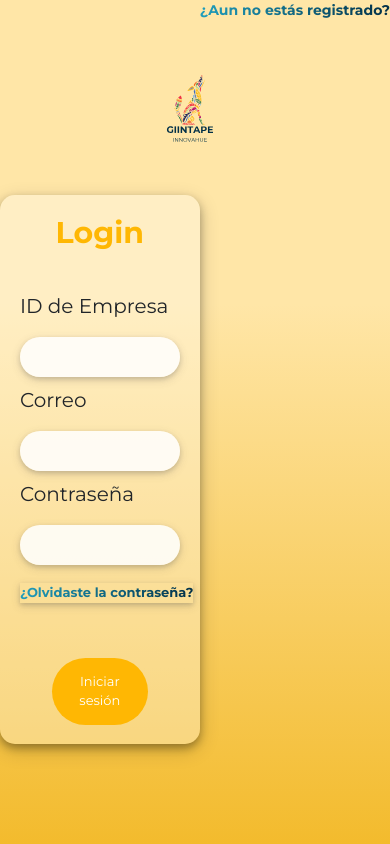
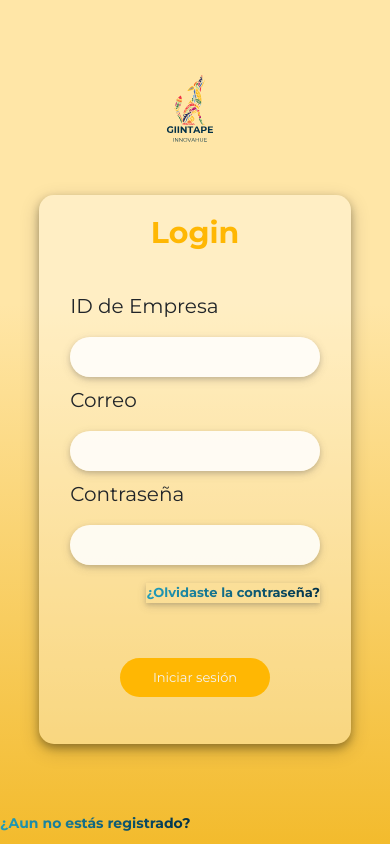
Before and after one commit to CorporativoSar-Projects/Chatbot-AdminCenter, a PHP site: page / in a window 390 px wide. Run offline with PHP 8.4, Linux system fonts and the light colour scheme.

Commit message:
Agregadas resoluciones nuevas para secciones del login y despedida

```diff
--- a/css/styles.css
+++ b/css/styles.css
@@ -296,7 +296,6 @@ button:hover {
   height: 100%;
 }
 
-
 @media (max-width: 1100px) {
   .imgVect {
     position: absolute;
@@ -321,18 +320,32 @@ button:hover {
     width: 35%;
     height: 65%;
   }
+}
 
-  .btnSesion {
-    background-color: #ffb703;
-    color: white;
-    padding: 14px 20px;
-    margin: 8px 0;
-    border: none;
-    cursor: pointer;
-    width: 17%;
-    border-radius: 50px;
+/* Cambiar el tamaño de fuente de los inputs
+para que no se corte el texto */
+
+@media (max-width: 1148px) {
+  .txtUsu,
+  .txtMail,
+  .txtpsw {
     font-size: 16px;
-    margin-left: 50px;
+  }
+}
+
+@media (max-width: 958px) {
+  .txtUsu,
+  .txtMail,
+  .txtpsw {
+    font-size: 14px;
+  }
+}
+
+@media (max-width: 826px) {
+  .txtUsu,
+  .txtMail,
+  .txtpsw {
+    font-size: 14px;
   }
 }
 
@@ -340,7 +353,7 @@ button:hover {
   body,
   html {
     display: flex;
-    justify-content: center;
+    flex-direction: column;
     align-items: center;
     background: linear-gradient(
       180deg,
@@ -398,6 +411,7 @@ button:hover {
 
     box-shadow: 0 2px 4px 0 rgba(78, 77, 77, 0.2),
       0 3px 10px 0 rgba(80, 78, 78, 0.19);
+    font-size: 20px;
   }
 
   .container-btn-sesion {
@@ -514,7 +528,7 @@ button:hover {
   .txtpsw {
     width: 100%;
     background-color: #ffffffda;
-
+    font-size: 16px;
     box-shadow: 0 2px 4px 0 rgba(78, 77, 77, 0.2),
       0 3px 10px 0 rgba(80, 78, 78, 0.19);
   }
@@ -548,16 +562,6 @@ button:hover {
     text-align: center;
   }
 
-  .txtUsu,
-  .txtMail,
-  .txtpsw {
-    width: 100%;
-    background-color: #ffffffda;
-
-    box-shadow: 0 2px 4px 0 rgba(78, 77, 77, 0.2),
-      0 3px 10px 0 rgba(80, 78, 78, 0.19);
-  }
-
   .txtGii {
     /* font-size: 15px;
         margin-top: 0;
--- a/menu.php
+++ b/menu.php
@@ -55,7 +55,7 @@ if (!isset($_SESSION['idEmpresa'])) {
 
     <div class="user-dropdown">
       <div class="cont-btn-user">
-        <button class="btn-user">
+        <button class="btn-user" id="btn-user">
           <img src="img/user.png" width="30" alt="User Icon" />
         </button>
       </div>
```
Also changed, not shown: css/sty.css (+13 -0 lines).
